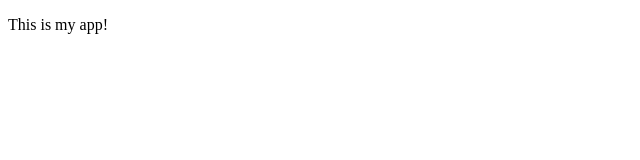
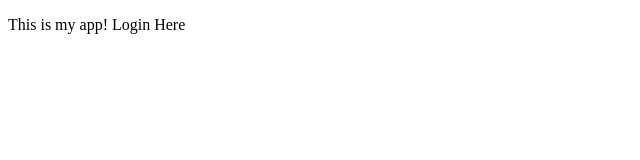
Before and after one commit to airdnaz/appsample, a plain HTML site: page index.html in a window 1280 px wide. Shown: the full height of the page, 0-640 px from the left. Drawn offline with Linux system fonts and the light colour scheme.

Commit message:
Initial commit

```diff
--- a/index.html
+++ b/index.html
@@ -4,6 +4,6 @@
 	<title>My app</title>
 </head>
 <body>
-   <p> This is my app!</p>
+   <p> This is my app! Login Here</p>
 </body>
 </html>
```
